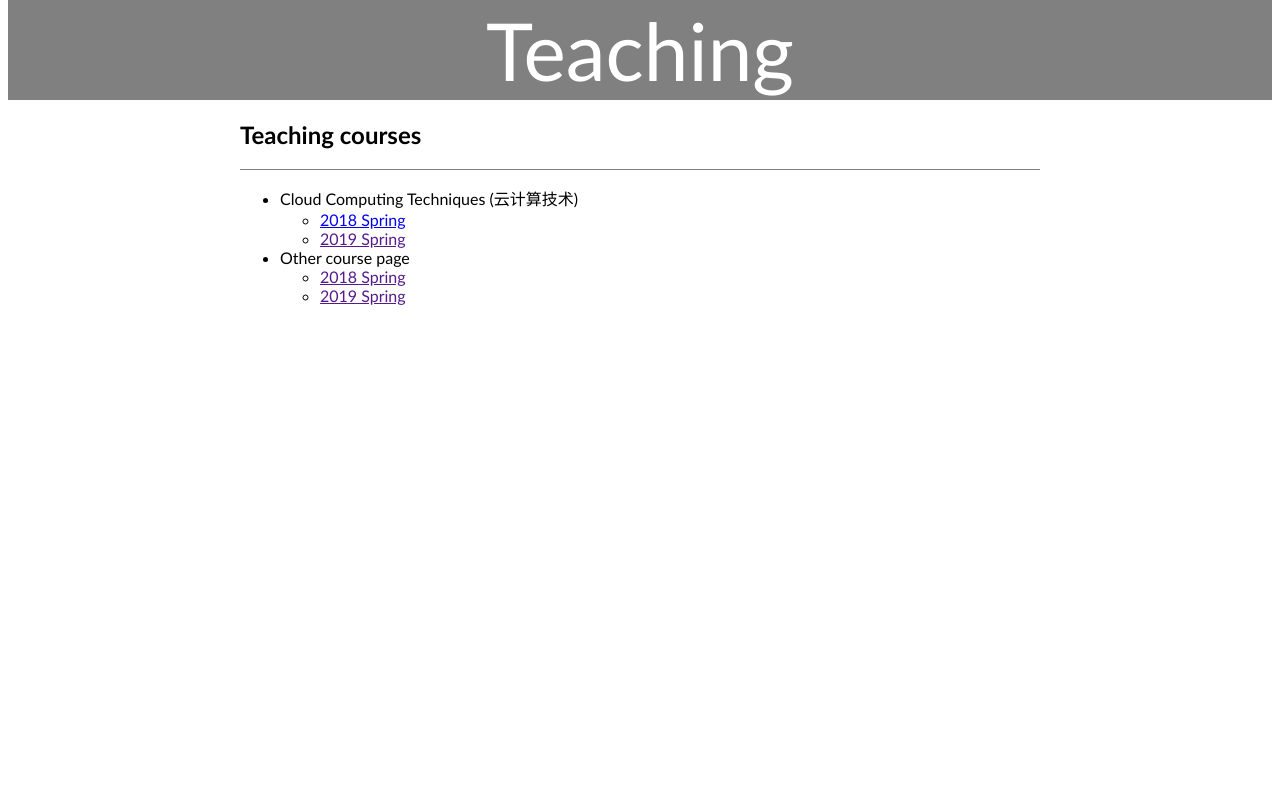
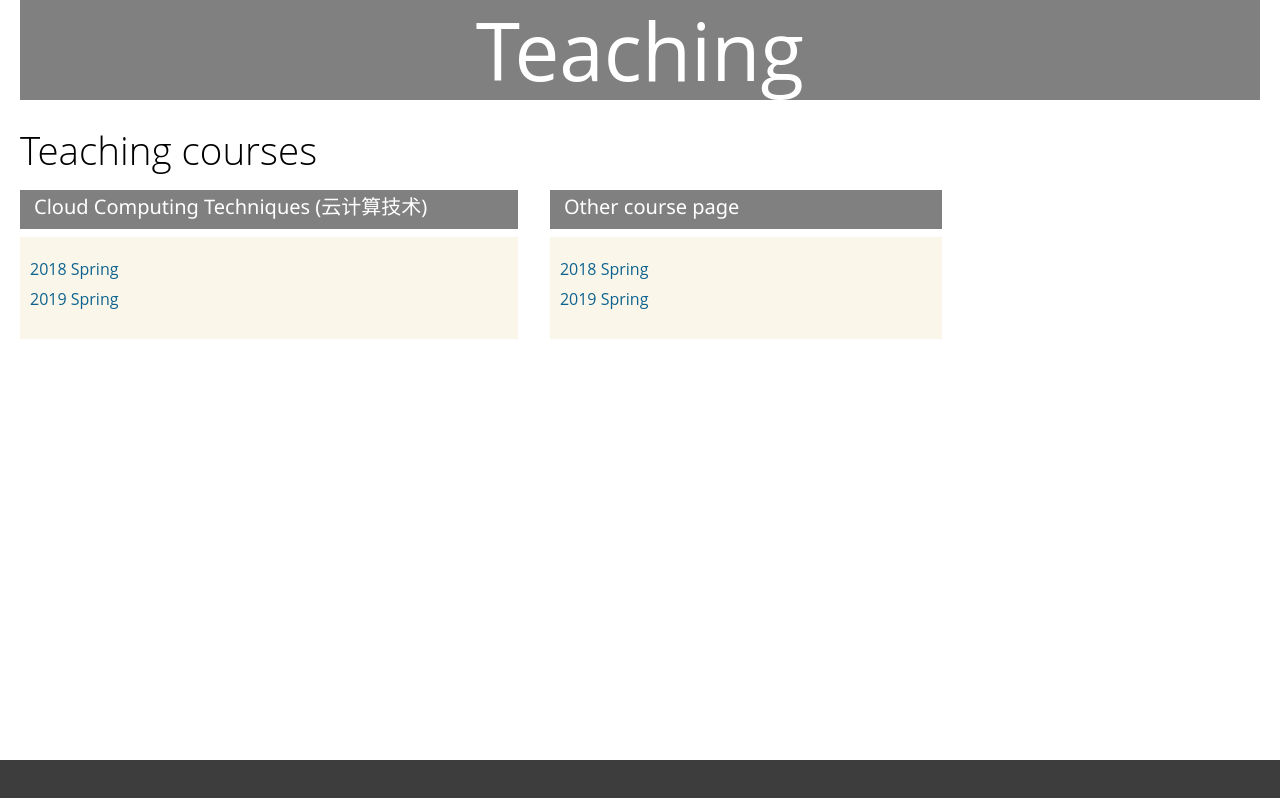
Before and after one commit to 1989chenguo/1989chenguo.github.io, a plain HTML site: page Courses/teaching.html in a window 1280 px wide. Drawn offline with Linux system fonts and the light colour scheme; files that its build step writes are made by us from their sources.

Commit message:
修改样式

```diff
--- a/Courses/teaching.html
+++ b/Courses/teaching.html
@@ -1,43 +1,67 @@
-
-<html>
+<!DOCTYPE html>
+ <html lang="en">
 <head>
-	<meta http-equiv="Content-Type" content="text/html; charset=utf-8" />
+	<meta charset="utf-8" />
 	<title>Teaching</title>
+	<meta content="width=device-width, initial-scale=1.0" name="viewport" />
+	<meta content="" name="description" />
+	<meta content="" name="author" />
+	<link href="css/bootstrap.min.css" rel="stylesheet" type="text/css"/>
+	<link href="css/bootstrap-responsive.min.css" rel="stylesheet" type="text/css"/>
+	<link href="css/font-awesome.min.css" rel="stylesheet" type="text/css"/>
+	<link href="css/style-metro.css" rel="stylesheet" type="text/css"/>
+	<link href="css/style.css" rel="stylesheet" type="text/css"/>
+	<link href="css/style-responsive.css" rel="stylesheet" type="text/css"/>
+	<link href="css/default.css" rel="stylesheet" type="text/css" id="style_color"/>
+	<link href="css/uniform.default.css" rel="stylesheet" type="text/css"/>
+	<link href="css/jquery.fancybox.css" rel="stylesheet" />
+	<link href="css/news.css" rel="stylesheet" type="text/css"/>
+	<link rel="shortcut icon" href="image/favicon.ico" />
 </head>
-
-<body style="font-family:Calibri;margin-top:0px;">
-
-	<div style="height:100px;background:grey;margin:0px 0px 20px 0px;text-align:center;">
-		<span style="color:white;font-size:60pt;line-height:100px;">Teaching</span>
+<body class="page-header-fixed">
+	<div class="page-container row-fluid">
+		<div class="page-content">
+			<div class="container-fluid">
+				<div class="row-fluid">
+					<div class="span12">
+						<div style="height:100px;background:grey;margin:0px 0px 20px 0px;text-align:center;">
+							<span style="color:white;font-size:60pt;line-height:100px;">Teaching</span>
+						</div>
+					</div>
+				</div>
+				<div class="row-fluid">
+					<div class="span12 news-page">
+						<h1>Teaching courses</h1>
+						<div class="row-fluid">
+							<div class="span5">
+								<div class="top-news">
+									<span class="btn blue" style="cursor: text;"  style="background-color: #808080;">
+									<span>Cloud Computing Techniques (云计算技术)</span>
+									</span>
+								</div>
+								<div class="news-blocks">
+									<p>
+										<p><a href="CloudComputing2018Spring.html">2018 Spring</a></p>
+										<p><a href="#">2019 Spring</a></p>
+									</p>
+								</div>
+							</div>
+							<div class="span4">
+								<div class="top-news">
+									<span class="btn blue" style="cursor: text;"  style="background-color: #808080;">
+									<span>Other course page</span>
+									</span>
+								</div>
+								<div class="news-blocks">
+									<p>
+										<p><a href="#">2018 Spring</a></p>
+										<p><a href="#">2019 Spring</a></p>
+									</p>
+								</div>
+							</div>
+						</div>
+				</div>
+			</div>
+		</div>
 	</div>
-	<div style="width:800px;margin:0px auto auto auto;">
-
-		<p>
-			<h2>Teaching courses</h2>
-			<hr />
-			<ul>
-				<li>Cloud Computing Techniques (云计算技术)</li>
-				<ul>
-					<li><A HREF="CloudComputing2018Spring.html">2018 Spring</A></li>
-					<li><A HREF="">2019 Spring</A></li>
-				</ul>
-				<li>Other course page</li>
-				<ul>
-					<li><A HREF="">2018 Spring</A></li>
-					<li><A HREF="">2019 Spring</A></li>
-				</ul>
-			</ul>
-		</p>
-
-	</div>
-</body>
-
 </html>
-
-
-<style>
-hr{
-	border: 0px;
-	border-top: 1px solid grey;
-}
-</style>
```
